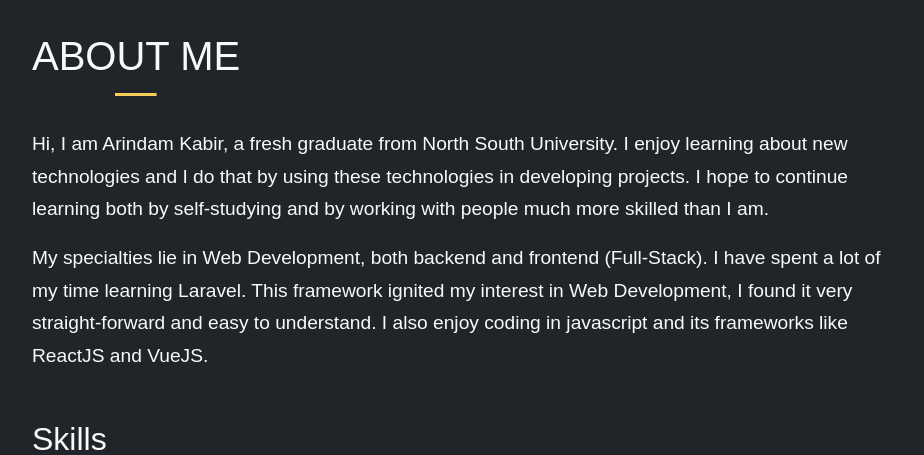
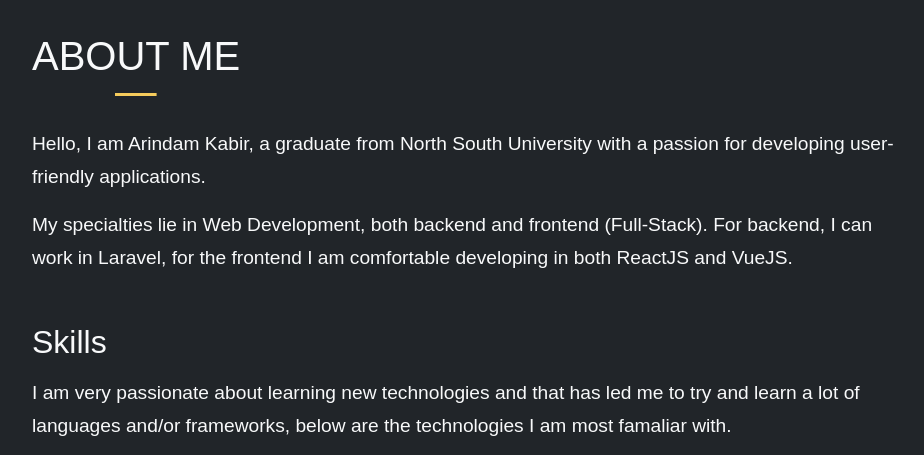
Before and after one commit to arindamkabir/arindamkabir.github.io, a plain HTML site: page index.html in a window 1280 px wide. Shown: the part 970-1425 px from the top of the page, without its empty margins (173-1097 px from the left). Drawn offline with nearby package versions, Linux system fonts and the light colour scheme; files that its build step writes are made by us from their sources.

Commit message:
edited the text

```diff
--- a/index.html
+++ b/index.html
@@ -74,18 +74,13 @@
     <div id="about-section" class=" ">
       <div class="container">
         <h1 class="animated-underline text-left slide-in-left">About Me</h1>
-        <p class="text-left mt-4">Hi, I am Arindam Kabir, a fresh graduate from North South University. I enjoy learning
-          about new technologies and I do that by using these technologies in developing projects. I hope to continue
-          learning both by self-studying and by working with people much more skilled than I am.</p>
-        <p class="text-left mt-3">My specialties lie in Web Development, both backend and frontend (Full-Stack). I have
-          spent a lot of my time learning Laravel. This framework ignited my interest in Web Development, I found it
-          very straight-forward and easy to understand. I also enjoy coding in javascript and its frameworks like
-          ReactJS and VueJS.</p>
+        <p class="text-left mt-4">Hello, I am Arindam Kabir, a graduate from North South University with a passion for developing user-friendly applications.</p>
+        <p class="text-left mt-3">My specialties lie in Web Development, both backend and frontend (Full-Stack). For backend, I can work in Laravel, for the frontend I am comfortable developing in both ReactJS and VueJS.</p>
         <!-- <p class="text-left mt-3">Machine Learning and </p> -->
         <p class="text-left mt-2"></p>
         <div class="mt-5">
           <h2>Skills</h2>
-          <p class="text-left mt-3">I am very passionate about learning new technologies and that has led me to try
+          <p class="text-left mt-3">I am very passionate about learning new technologies and that has led me to try and learn
             a
             lot of languages and/or frameworks, below are the technologies I am most famaliar with.</p>
 
```
